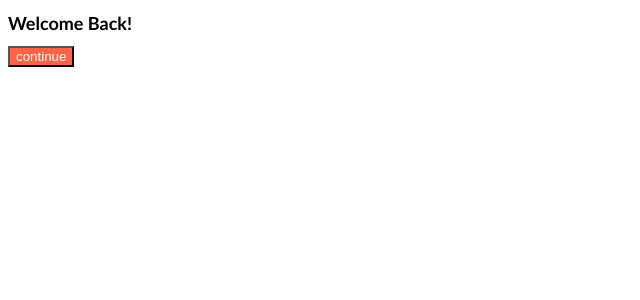
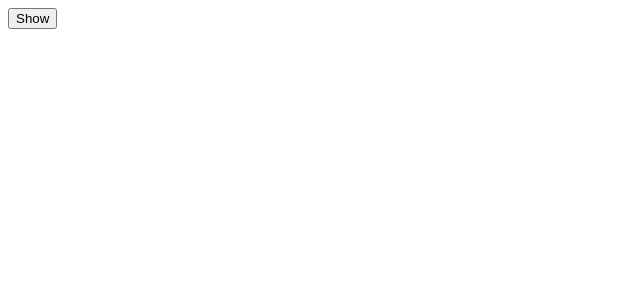
Before and after one commit to kkk1k/NomadCoder_movieWeb, a React (Create React App) app: page / in a window 1280 px wide. Shown: the top 300 px of the page, without its empty margins (0-640 px from the left). Built offline with nearby package versions, Linux system fonts and the light colour scheme.

Commit message:
useEffect & return

```diff
--- a/src/App.js
+++ b/src/App.js
@@ -1,11 +1,22 @@
-import Button from "./Button"
-import styles from "./App.module.css"
+import { useState, useEffect } from "react";
+function Hello() {
 
+  useEffect(() => {
+    console.log("hello")
+    return () =>{
+      console.log("bye")
+    }
+  },[]);
+  return <h1>Hello</h1>;
+
+}
 function App() {
+  const [showing, setShowing] = useState(false);
+  const onClick = () => setShowing((prev) => !prev);
   return (
     <div>
-      <h1 className={styles.title}>Welcome Back!</h1>
-      <Button text={"continue"} />
+      {showing ? <Hello /> : null}
+      <button onClick={onClick}>{showing ? "Hide" : "Show"}</button>
     </div>
   );
 }
--- a/src/index.js
+++ b/src/index.js
@@ -4,7 +4,5 @@
 
 const root = ReactDOM.createRoot(document.getElementById('root'));
 root.render(
-  <React.StrictMode>
     <App />
-  </React.StrictMode>
 );
```
